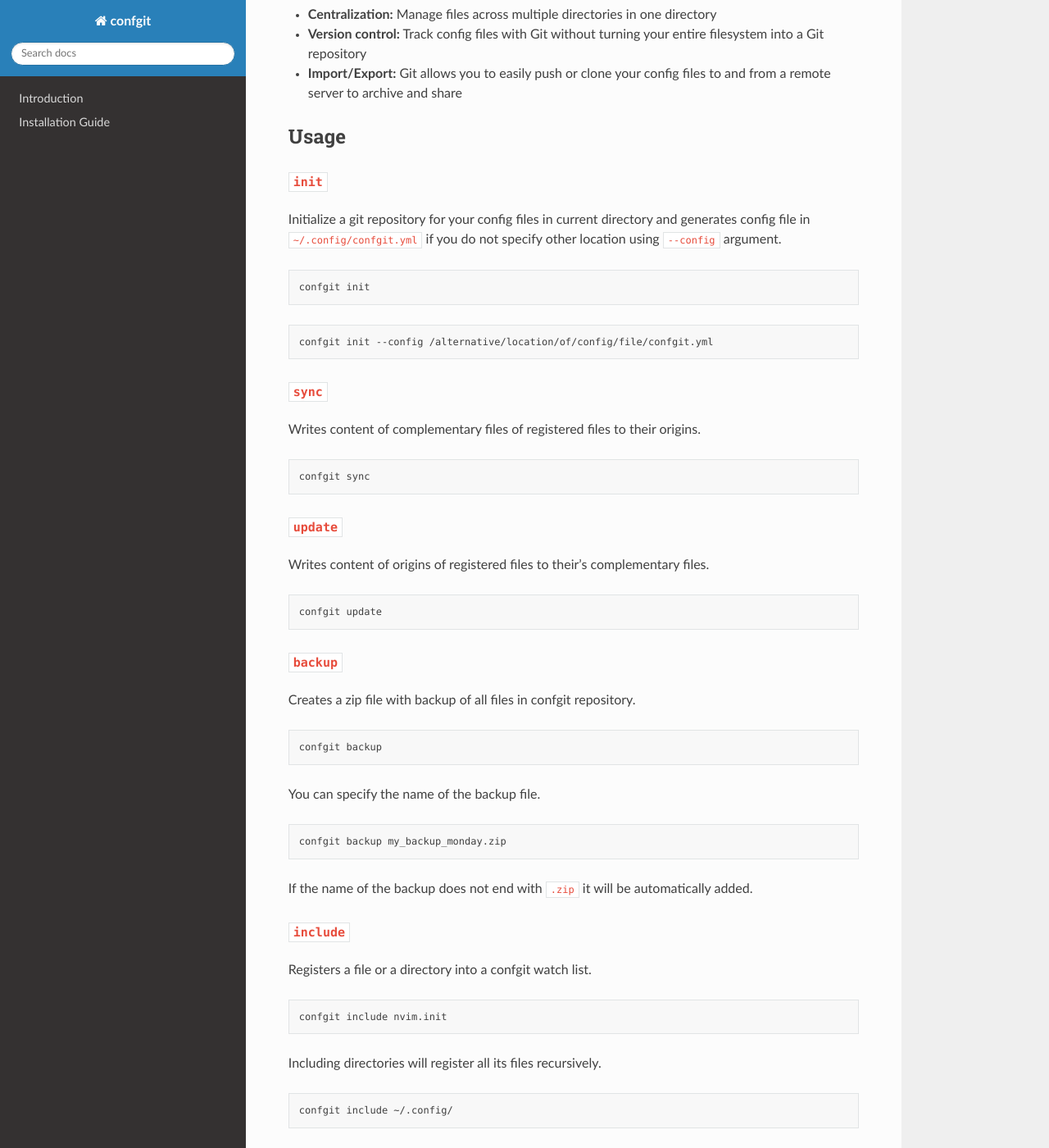
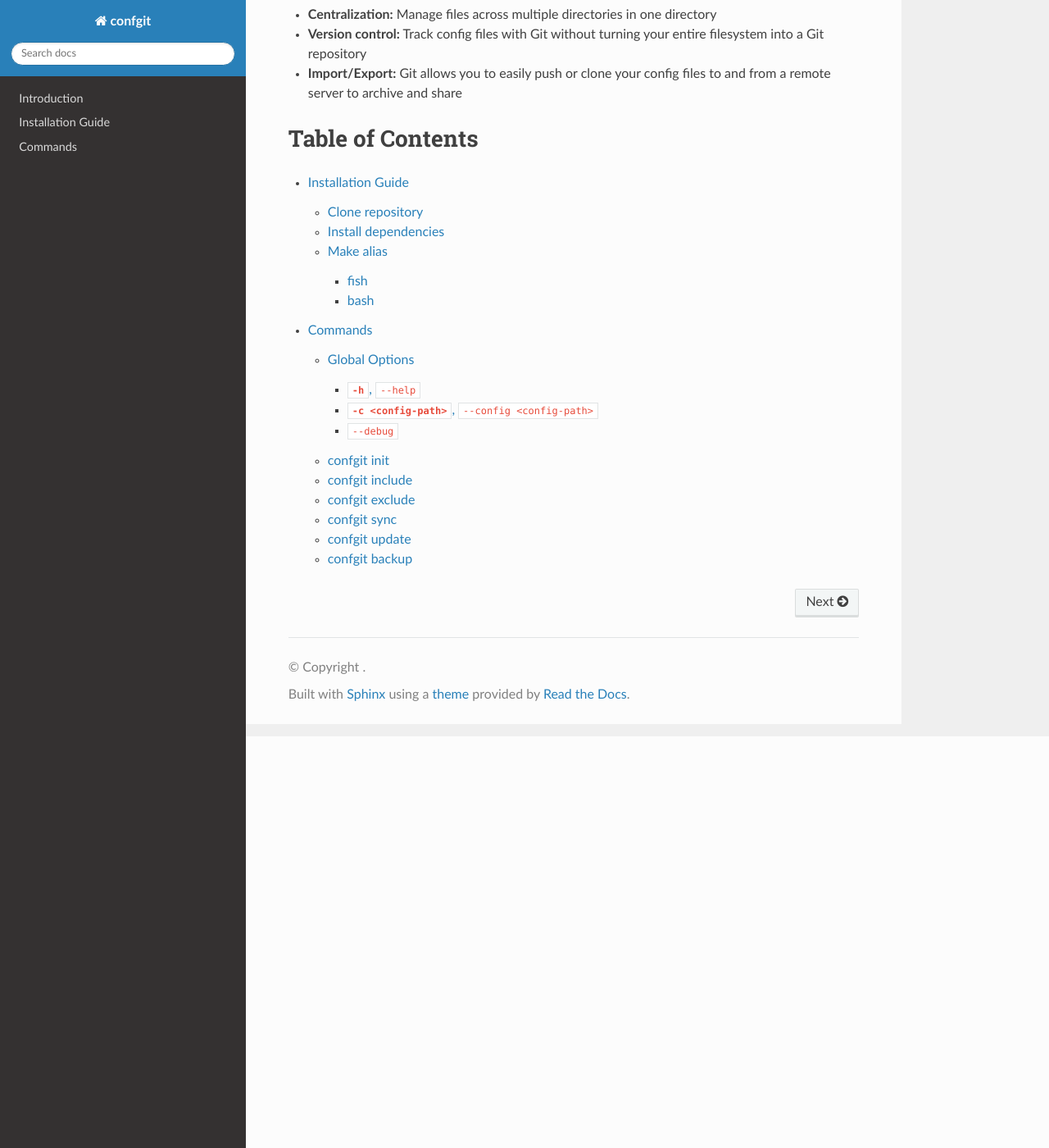
Before and after one commit to yagarea/confgit, a Sphinx documentation site: the page built from docs/index.rst, in a window 1280 px wide and 1400 px high, scrolled down 502 px. Shown: the whole window at 82% size. Built offline with Sphinx 7.4.7 and the Read the Docs theme 2.0.0, drawn with Linux system fonts in a browser that asks for light colours; pages that are not in the unit, such as notebooks, are missing from menus; some of the changed text lies outside the part shown.

Commit message:
Added commands documentation

```diff
--- a/docs/index.rst
+++ b/docs/index.rst
@@ -20,3 +20,4 @@
    .. add markdown docs here
 
    installation.md
+   commands/commands.rst
--- a/docs/intro.rst
+++ b/docs/intro.rst
@@ -1,5 +1,5 @@
 Introduction
-=======
+============
 
 
 .. image:: https://readthedocs.org/projects/confgit/badge/?version=latest
@@ -49,100 +49,3 @@
 * **Centralization:** Manage files across multiple directories in one directory
 * **Version control:** Track config files with Git without turning your entire filesystem into a Git repository
 * **Import/Export:** Git allows you to easily push or clone your config files to and from a remote server to archive and share
-
-
-Usage
------
-
-``init``
-^^^^^^^^^^^^
-
-Initialize a git repository for your config files in current directory and generates config file in ``~/.config/confgit.yml`` if you do not specify other location using ``--config`` argument.
-
-.. code-block:: txt
-
-   confgit init
-
-.. code-block:: txt
-
-   confgit init --config /alternative/location/of/config/file/confgit.yml
-
-``sync``
-^^^^^^^^^^^^
-
-Writes content of complementary files of registered files to their origins.
-
-.. code-block:: txt
-
-   confgit sync
-
-``update``
-^^^^^^^^^^^^^^
-
-Writes content of origins of registered files to their's complementary files.
-
-.. code-block:: txt
-
-   confgit update
-
-``backup``
-^^^^^^^^^^^^^^
-
-Creates a zip file with backup of all files in confgit repository.
-
-.. code-block:: txt
-
-   confgit backup
-
-You can specify the name of the backup file.
-
-.. code-block:: txt
-
-   confgit backup my_backup_monday.zip
-
-If the name of the backup does not end with ``.zip`` it will be automatically added.
-
-``include``
-^^^^^^^^^^^^^^^
-
-Registers a file or a directory into a confgit watch list.
-
-.. code-block:: txt
-
-   confgit include nvim.init
-
-Including directories will register all its files recursively.
-
-.. code-block:: txt
-
-   confgit include ~/.config/
-
-``exclude``
-^^^^^^^^^^^^^^^
-
-Excludes a file or directory from the registered files.
-
-.. code-block:: txt
-
-   confgit exclude zoom.conf
-
-Excluding directories will exclude all its files recursively.
-
-.. code-block:: txt
-
-   confgit exclude .config/rofi/
-
-*other*
-^^^^^^^^^^^
-
-Every other command will be called as git argument in directory with registered files.
-
-``confgit pull`` -> ``git pull``
-
-Optional Arguments
-^^^^^^^^^^^^^^^^^^
-
-
-* ``-h``\ , ``--help``                              - show this help message and exit
-* ``-c $config_path``\ , ``--config $config_path``  - load alternative config
-* ``--debug``                                   - show additional information for debugging
```
Also changed, not shown: docs/commands/backup.md (added, +3 -0 lines), docs/commands/commands.rst (added, +15 -0 lines), docs/commands/exclude.md (added, +3 -0 lines), docs/commands/global_args.md (added, +17 -0 lines), docs/commands/include.md (added, +3 -0 lines), docs/commands/init.md (added, +3 -0 lines), docs/commands/sync.md (added, +3 -0 lines), docs/commands/update.md (added, +3 -0 lines), 1 other file.
